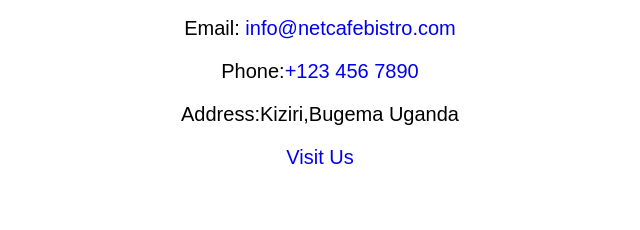
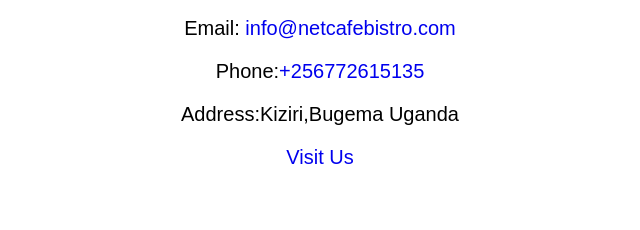
Before and after one commit to Jauvas/Website, a plain HTML site: page index.html in a window 1280 px wide. Shown: the part 1883-2113 px from the top of the page, 320-960 px from the left. Drawn offline with nearby package versions, Linux system fonts and the light colour scheme.

Commit message:
Update index.html

```diff
--- a/index.html
+++ b/index.html
@@ -101,7 +101,7 @@
         <p>Email:<a href="mailto:yjayaaron.mega@gmail.com" target="_blank"><i class="fa fa-envelope" aria-hidden="true"></i>
                 info@netcafebistro.com</a>
         </p>
-        <p>Phone:<a href="tel:+256772615135">+123 456 7890</a></p>
+        <p>Phone:<a href="tel:+256772615135">+256772615135</a></p>
         <p>Address:Kiziri,Bugema  Uganda</p>
         <p><a href="https://www.google.com/maps/search/?api=1&query=0.567884,32.647951&query_name=NetCafe+Bistro" target="_blank">Visit Us</a></p>
     </section>
```
